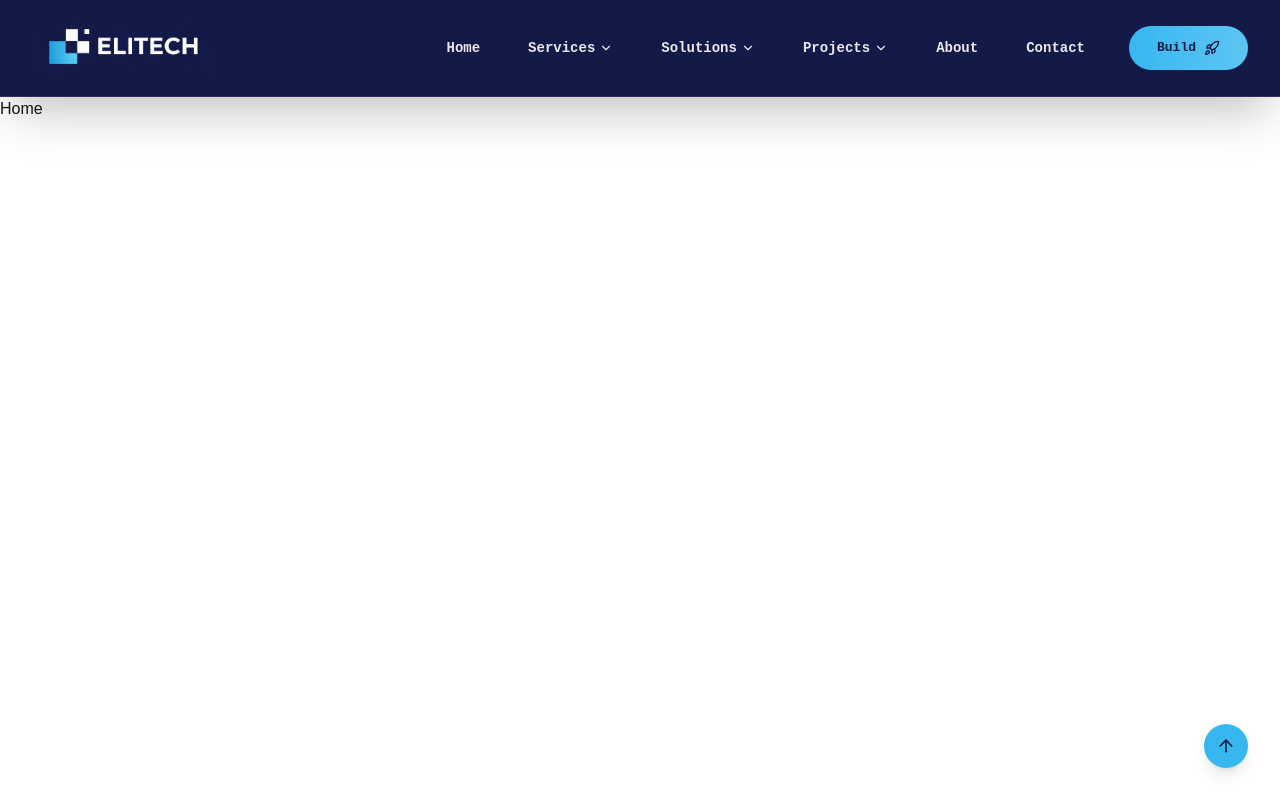
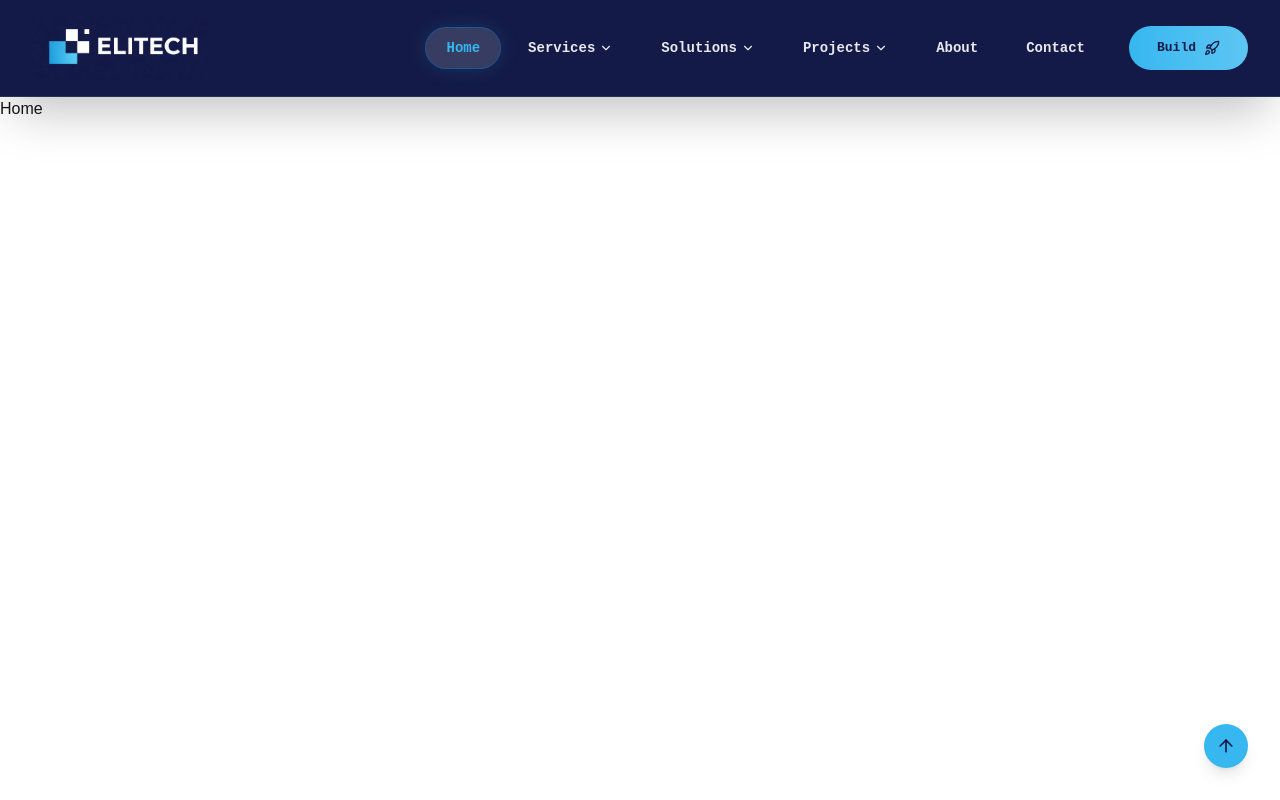
Before and after one commit to BossEl-566/Elitech_dev, a Next.js app in the folder elitech/: page / in a window 1280 px wide. Shown: the top 800 px of the page. Built offline with nearby package versions, Linux system fonts and the light colour scheme.

Commit message:
fixed the path and the active navigation

```diff
--- a/elitech/app/components/Header.tsx
+++ b/elitech/app/components/Header.tsx
@@ -2,7 +2,8 @@
 
 import Image from "next/image";
 import Link from "next/link";
-import React, { useState } from "react";
+import React, { useMemo, useState } from "react";
+import { usePathname } from "next/navigation";
 import {
   ChevronDown,
   Menu,
@@ -42,17 +43,17 @@ const menuItems = [
   },
   {
     label: "Services",
-    href: "#services",
+    href: "/services",
     sections: [
       {
         title: "Core Development",
         icon: Code2,
         description: "Build robust, scalable applications",
         links: [
-          { name: "Web Development", href: "#web-development", icon: Globe },
-          { name: "Mobile App Development", href: "#mobile-development", icon: Zap },
-          { name: "Desktop Applications", href: "#desktop-apps", icon: LayoutDashboard },
-          { name: "Custom Software", href: "#custom-software", icon: Code2 },
+          { name: "Web Development", href: "/service/web-development", icon: Globe },
+          { name: "Mobile App Development", href: "/service/mobile-app-development", icon: Zap },
+          { name: "Desktop Applications", href: "/service/desktop-applications", icon: LayoutDashboard },
+          { name: "Custom Software", href: "/service/custom-software", icon: Code2 },
         ],
       },
       {
@@ -60,10 +61,10 @@ const menuItems = [
         icon: Brain,
         description: "Cutting-edge solutions",
         links: [
-          { name: "AI Solutions", href: "#ai-solutions", icon: Brain },
-          { name: "Machine Learning", href: "#machine-learning", icon: Cpu },
-          { name: "Automation Systems", href: "#automation", icon: Zap },
-          { name: "Cloud Integration", href: "#cloud-integration", icon: Cloud },
+          { name: "AI Solutions", href: "/service/ai-solutions", icon: Brain },
+          { name: "Machine Learning", href: "/service/machine-learning", icon: Cpu },
+          { name: "Automation Systems", href: "/service/automation-systems", icon: Zap },
+          { name: "Cloud Integration", href: "/service/cloud-integration", icon: Cloud },
         ],
       },
       {
@@ -71,27 +72,27 @@ const menuItems = [
         icon: Paintbrush,
         description: "Creative & reliable support",
         links: [
-          { name: "UI/UX Design", href: "#uiux", icon: Paintbrush },
-          { name: "Web Design", href: "#web-design", icon: LayoutDashboard },
-          { name: "Maintenance & Support", href: "#maintenance", icon: Shield },
-          { name: "System Upgrades", href: "#upgrades", icon: Rocket },
+          { name: "UI/UX Design", href: "/service/ui-ux-design", icon: Paintbrush },
+          { name: "Web Design", href: "/service/web-design", icon: LayoutDashboard },
+          { name: "Maintenance & Support", href: "/service/maintenance-support", icon: Shield },
+          { name: "System Upgrades", href: "/service/system-upgrades", icon: Rocket },
         ],
       },
     ],
   },
   {
     label: "Solutions",
-    href: "#solutions",
+    href: "/solutions",
     sections: [
       {
         title: "Business Solutions",
         icon: Briefcase,
         description: "Enterprise-grade solutions",
         links: [
-          { name: "Business Management Systems", href: "#business-systems", icon: Database },
-          { name: "School Management Systems", href: "#school-systems", icon: Users },
-          { name: "Hospital Management Systems", href: "#hospital-systems", icon: Shield },
-          { name: "E-commerce Platforms", href: "#ecommerce", icon: ShoppingBag },
+          { name: "Business Management Systems", href: "/solution/business-management-systems", icon: Database },
+          { name: "School Management Systems", href: "/solution/school-management-systems", icon: Users },
+          { name: "Hospital Management Systems", href: "/solution/hospital-management-systems", icon: Shield },
+          { name: "E-commerce Platforms", href: "/solution/ecommerce-platforms", icon: ShoppingBag },
         ],
       },
       {
@@ -99,27 +100,27 @@ const menuItems = [
         icon: Sparkles,
         description: "Modern digital experiences",
         links: [
-          { name: "Client Portals", href: "#client-portals", icon: LayoutDashboard },
-          { name: "Booking Platforms", href: "#booking", icon: Calendar },
-          { name: "Payment Integrations", href: "#payments", icon: CreditCard },
-          { name: "Admin Dashboards", href: "#dashboards", icon: LayoutDashboard },
+          { name: "Client Portals", href: "/solution/client-portals", icon: LayoutDashboard },
+          { name: "Booking Platforms", href: "/solution/booking-platforms", icon: Calendar },
+          { name: "Payment Integrations", href: "/solution/payment-integrations", icon: CreditCard },
+          { name: "Admin Dashboards", href: "/solution/admin-dashboards", icon: LayoutDashboard },
         ],
       },
     ],
   },
   {
     label: "Projects",
-    href: "#projects",
+    href: "/projects",
     sections: [
       {
         title: "Our Work",
         icon: FolderGit2,
         description: "Success stories",
         links: [
-          { name: "Case Studies", href: "#case-studies", icon: Star },
-          { name: "Recent Projects", href: "#recent-projects", icon: FolderGit2 },
-          { name: "Industries Served", href: "#industries", icon: Briefcase },
-          { name: "Client Success Stories", href: "#success-stories", icon: Users },
+          { name: "Case Studies", href: "/projects/case-studies", icon: Star },
+          { name: "Recent Projects", href: "/projects/recent-projects", icon: FolderGit2 },
+          { name: "Industries Served", href: "/projects/industries-served", icon: Briefcase },
+          { name: "Client Success Stories", href: "/projects/client-success-stories", icon: Users },
         ],
       },
     ],
@@ -127,11 +128,13 @@ const menuItems = [
 ];
 
 const simpleLinks = [
-  { label: "About", href: "#about", icon: Info },
-  { label: "Contact", href: "#contact", icon: Mail },
+  { label: "About", href: "/about", icon: Info },
+  { label: "Contact", href: "/contact", icon: Mail },
 ];
 
 function Header() {
+  const pathname = usePathname();
+
   const [mobileOpen, setMobileOpen] = useState(false);
   const [activeMobileDropdown, setActiveMobileDropdown] = useState<string | null>(null);
 
@@ -139,18 +142,58 @@ function Header() {
     setActiveMobileDropdown((prev) => (prev === label ? null : label));
   };
 
+  const isPathActive = (href: string) => {
+    if (href === "/") return pathname === "/";
+    return pathname === href;
+  };
+
+  const isParentActive = (item: (typeof menuItems)[number]) => {
+    if (item.isHome) return pathname === "/";
+
+    const childLinks =
+      item.sections?.flatMap((section) => section.links.map((link) => link.href)) ?? [];
+
+    return pathname === item.href || childLinks.includes(pathname);
+  };
+
+  const topLevelActiveMap = useMemo(() => {
+    const result: Record<string, boolean> = {};
+    for (const item of menuItems) {
+      result[item.label] = isParentActive(item);
+    }
+    return result;
+  }, [pathname]);
+
+  const navLinkBase =
+    "inline-flex items-center gap-1 rounded-full px-5 py-2.5 text-sm font-semibold transition-all duration-300";
+
+  const navLinkActive =
+    "bg-white/15 text-[#36B7F0] shadow-[0_0_0_1px_rgba(54,183,240,0.35),0_0_20px_rgba(54,183,240,0.18)]";
+
+  const navLinkInactive =
+    "text-white/90 hover:bg-white/10 hover:text-[#36B7F0]";
+
+  const mobileLinkBase =
+    "flex items-center gap-3 rounded-2xl border px-5 py-4 text-base font-semibold transition-all duration-300";
+
+  const mobileActive =
+    "border-[#36B7F0]/50 bg-[#36B7F0]/15 text-[#36B7F0] shadow-[0_0_0_1px_rgba(54,183,240,0.25),0_0_20px_rgba(54,183,240,0.16)]";
+
+  const mobileInactive =
+    "border-white/15 bg-white/5 text-white hover:bg-white/10 hover:text-[#36B7F0]";
+
   return (
     <header
       className="sticky top-0 z-50 w-full border-b border-white/10 shadow-2xl"
       style={{ backgroundColor: "#141a47", fontFamily: "monospace" }}
     >
       <div className="mx-auto flex h-20 max-w-7xl items-center justify-between px-4 sm:h-24 sm:px-6 lg:px-8">
-        {/* Logo */}
         <Link
           href="/"
           className="flex shrink-0 items-center transition duration-300 hover:scale-105"
+          onClick={() => setMobileOpen(false)}
         >
-          <div className="relative h-10 w-37.5 sm:h-12 sm:w-45 md:h-14 md:w-52.5 lg:h-16 lg:w-57.5">
+          <div className="relative h-10 w-[150px] sm:h-12 sm:w-[180px] md:h-14 md:w-[210px] lg:h-16 lg:w-[230px]">
             <Image
               src={logo}
               alt="ELITECH Logo"
@@ -161,27 +204,50 @@ function Header() {
           </div>
         </Link>
 
-        {/* Desktop Nav */}
         <div className="hidden items-center gap-6 lg:flex">
           <nav className="flex items-center gap-2">
-            {menuItems.map((item) => (
+            {menuItems.map((item) => {
+              const isActive = topLevelActiveMap[item.label];
+
+              return (
                 <div key={item.label} className="group relative">
                   <Link
                     href={item.href}
-                  className="inline-flex items-center gap-1 rounded-full px-5 py-2.5 text-sm font-semibold text-white/90 transition-all duration-300 hover:bg-white/10 hover:text-[#36B7F0]"
+                    className={`${navLinkBase} ${isActive ? navLinkActive : navLinkInactive}`}
                   >
                     {item.label}
                     {!item.isHome && (
                       <ChevronDown
                         size={14}
-                      className="transition-transform duration-300 group-hover:rotate-180"
+                        className={`transition-transform duration-300 group-hover:rotate-180 ${
+                          isActive ? "text-[#36B7F0]" : ""
+                        }`}
                       />
                     )}
                   </Link>
 
                   {!item.isHome && item.sections && (
-                  <div className="invisible absolute left-1/2 top-full z-50 mt-4 w-230 -translate-x-1/2 rounded-3xl border border-slate-200 bg-white p-6 opacity-0 shadow-[0_20px_80px_rgba(0,0,0,0.25)] transition-all duration-300 group-hover:visible group-hover:opacity-100">
-                    <div className="grid gap-6 lg:grid-cols-3">
+                    <div className="invisible absolute left-1/2 top-full z-50 mt-4 w-[920px] -translate-x-1/2 rounded-3xl border border-slate-200 bg-white p-6 opacity-0 shadow-[0_20px_80px_rgba(0,0,0,0.25)] transition-all duration-300 group-hover:visible group-hover:opacity-100">
+                      <div
+                        className={`mb-5 rounded-2xl border px-4 py-3 ${
+                          isActive
+                            ? "border-[#36B7F0]/30 bg-[#36B7F0]/5"
+                            : "border-slate-100 bg-slate-50"
+                        }`}
+                      >
+                        <p className="text-sm font-semibold text-slate-900">
+                          {item.label}
+                        </p>
+                        <p className="text-xs text-slate-500">
+                          {isActive ? "Currently selected" : "Select a section below"}
+                        </p>
+                      </div>
+
+                      <div
+                        className={`grid gap-6 ${
+                          item.sections.length >= 3 ? "lg:grid-cols-3" : "lg:grid-cols-2"
+                        }`}
+                      >
                         {item.sections.map((section) => {
                           const SectionIcon = section.icon;
 
@@ -207,12 +273,17 @@ function Header() {
                               <div className="space-y-2">
                                 {section.links.map((link) => {
                                   const LinkIcon = link.icon;
+                                  const isChildActive = isPathActive(link.href);
 
                                   return (
                                     <Link
                                       key={link.name}
                                       href={link.href}
-                                    className="flex items-center gap-3 rounded-xl px-3 py-2 text-sm font-medium text-slate-700 transition-all duration-300 hover:bg-[#36B7F0]/10 hover:text-[#36B7F0]"
+                                      className={`flex items-center gap-3 rounded-xl px-3 py-2 text-sm font-medium transition-all duration-300 ${
+                                        isChildActive
+                                          ? "bg-[#36B7F0]/12 text-[#36B7F0] shadow-[inset_0_0_0_1px_rgba(54,183,240,0.22)]"
+                                          : "text-slate-700 hover:bg-[#36B7F0]/10 hover:text-[#36B7F0]"
+                                      }`}
                                     >
                                       <LinkIcon size={15} />
                                       {link.name}
@@ -228,7 +299,9 @@ function Header() {
                       <div className="mt-6 border-t border-slate-100 pt-4">
                         <Link
                           href={item.href}
-                        className="inline-flex items-center gap-2 text-sm font-semibold text-[#141a47] transition hover:text-[#36B7F0]"
+                          className={`inline-flex items-center gap-2 text-sm font-semibold transition ${
+                            isActive ? "text-[#36B7F0]" : "text-[#141a47] hover:text-[#36B7F0]"
+                          }`}
                         >
                           View All {item.label}
                           <ArrowRight size={14} />
@@ -237,30 +310,37 @@ function Header() {
                     </div>
                   )}
                 </div>
-            ))}
+              );
+            })}
 
-            {simpleLinks.map((link) => (
+            {simpleLinks.map((link) => {
+              const isActive = isPathActive(link.href);
+
+              return (
                 <Link
                   key={link.label}
                   href={link.href}
-                className="rounded-full px-5 py-2.5 text-sm font-semibold text-white/90 transition-all duration-300 hover:bg-white/10 hover:text-[#36B7F0]"
+                  className={`${navLinkBase} ${isActive ? navLinkActive : navLinkInactive}`}
                 >
                   {link.label}
                 </Link>
-            ))}
+              );
+            })}
           </nav>
 
           <Link
-            href="#contact"
+            href="/contact"
             className="group relative inline-flex items-center gap-2 overflow-hidden rounded-full bg-linear-to-r from-[#36B7F0] to-[#5CC6F3] px-7 py-3 font-bold text-[#141a47] transition-all duration-300 hover:scale-105 hover:shadow-xl"
           >
             <span className="relative z-10">Build</span>
-            <Rocket size={16} className="relative z-10 transition-transform group-hover:translate-x-1" />
+            <Rocket
+              size={16}
+              className="relative z-10 transition-transform group-hover:translate-x-1"
+            />
             <div className="absolute inset-0 bg-linear-to-r from-[#5CC6F3] to-[#36B7F0] opacity-0 transition-opacity duration-300 group-hover:opacity-100" />
           </Link>
         </div>
 
-        {/* Mobile / Tablet Menu Button */}
         <button
           type="button"
           onClick={() => setMobileOpen((prev) => !prev)}
@@ -271,7 +351,6 @@ function Header() {
         </button>
       </div>
 
-      {/* Mobile / Tablet Drawer */}
       {mobileOpen && (
         <div className="fixed inset-x-0 top-20 z-50 max-h-[calc(100vh-5rem)] overflow-y-auto border-t border-white/10 bg-[#141a47] lg:hidden sm:top-24 sm:max-h-[calc(100vh-6rem)]">
           <div className="mx-auto max-w-7xl px-4 py-5 sm:px-6">
@@ -279,7 +358,7 @@ function Header() {
               <Link
                 href="/"
                 onClick={() => setMobileOpen(false)}
-                className="flex items-center gap-3 rounded-2xl border border-white/15 bg-white/5 px-5 py-4 text-base font-semibold text-white transition-all duration-300 hover:bg-white/10 hover:text-[#36B7F0]"
+                className={`${mobileLinkBase} ${pathname === "/" ? mobileActive : mobileInactive}`}
               >
                 <Home size={20} className="text-[#36B7F0]" />
                 Home
@@ -289,16 +368,25 @@ function Header() {
                 .filter((item) => !item.isHome)
                 .map((item) => {
                   const isOpen = activeMobileDropdown === item.label;
+                  const isTopActive = topLevelActiveMap[item.label];
 
                   return (
                     <div
                       key={item.label}
-                      className="overflow-hidden rounded-2xl border border-white/15 bg-white/5"
+                      className={`overflow-hidden rounded-2xl border transition-all duration-300 ${
+                        isTopActive
+                          ? "border-[#36B7F0]/40 bg-[#36B7F0]/10 shadow-[0_0_0_1px_rgba(54,183,240,0.18),0_0_20px_rgba(54,183,240,0.12)]"
+                          : "border-white/15 bg-white/5"
+                      }`}
                     >
                       <button
                         type="button"
                         onClick={() => toggleMobileDropdown(item.label)}
-                        className="flex w-full items-center justify-between px-5 py-4 text-left text-base font-semibold text-white transition hover:bg-white/10"
+                        className={`flex w-full items-center justify-between px-5 py-4 text-left text-base font-semibold transition ${
+                          isTopActive
+                            ? "text-[#36B7F0]"
+                            : "text-white hover:bg-white/10"
+                        }`}
                       >
                         <span>{item.label}</span>
                         <ChevronDown
@@ -311,6 +399,18 @@ function Header() {
 
                       {isOpen && (
                         <div className="space-y-5 border-t border-white/10 px-5 py-5">
+                          <Link
+                            href={item.href}
+                            onClick={() => setMobileOpen(false)}
+                            className={`block rounded-xl px-4 py-3 text-sm font-semibold transition-all duration-300 ${
+                              isPathActive(item.href)
+                                ? "bg-[#36B7F0]/15 text-[#36B7F0]"
+                                : "text-white/90 hover:bg-white/10 hover:text-[#36B7F0]"
+                            }`}
+                          >
+                            View All {item.label}
+                          </Link>
+
                           {item.sections?.map((section) => {
                             const SectionIcon = section.icon;
 
@@ -331,13 +431,18 @@ function Header() {
                                 <div className="ml-2 space-y-2">
                                   {section.links.map((link) => {
                                     const LinkIcon = link.icon;
+                                    const isChildActive = isPathActive(link.href);
 
                                     return (
                                       <Link
                                         key={link.name}
                                         href={link.href}
                                         onClick={() => setMobileOpen(false)}
-                                        className="flex items-center gap-3 rounded-xl px-4 py-2.5 text-sm font-medium text-white/85 transition-all duration-300 hover:bg-white/10 hover:text-[#36B7F0]"
+                                        className={`flex items-center gap-3 rounded-xl px-4 py-2.5 text-sm font-medium transition-all duration-300 ${
+                                          isChildActive
+                                            ? "bg-[#36B7F0]/15 text-[#36B7F0] shadow-[inset_0_0_0_1px_rgba(54,183,240,0.2)]"
+                                            : "text-white/85 hover:bg-white/10 hover:text-[#36B7F0]"
+                                        }`}
                                       >
                                         <LinkIcon size={16} />
                                         {link.name}
@@ -354,19 +459,23 @@ function Header() {
                   );
                 })}
 
-              {simpleLinks.map((link) => (
+              {simpleLinks.map((link) => {
+                const isActive = isPathActive(link.href);
+
+                return (
                   <Link
                     key={link.label}
                     href={link.href}
                     onClick={() => setMobileOpen(false)}
-                  className="rounded-2xl border border-white/15 bg-white/5 px-5 py-4 text-base font-semibold text-white transition-all duration-300 hover:bg-white/10 hover:text-[#36B7F0]"
+                    className={`${mobileLinkBase} ${isActive ? mobileActive : mobileInactive}`}
                   >
                     {link.label}
                   </Link>
-              ))}
+                );
+              })}
 
               <Link
-                href="#contact"
+                href="/contact"
                 onClick={() => setMobileOpen(false)}
                 className="mt-2 inline-flex items-center justify-center gap-2 rounded-full bg-gradient-to-r from-[#36B7F0] to-[#5CC6F3] px-6 py-4 text-base font-bold text-[#141a47] transition-all duration-300 hover:scale-[1.02] hover:shadow-xl"
               >
```
Lines whose indentation alone changed are shown as unchanged.
